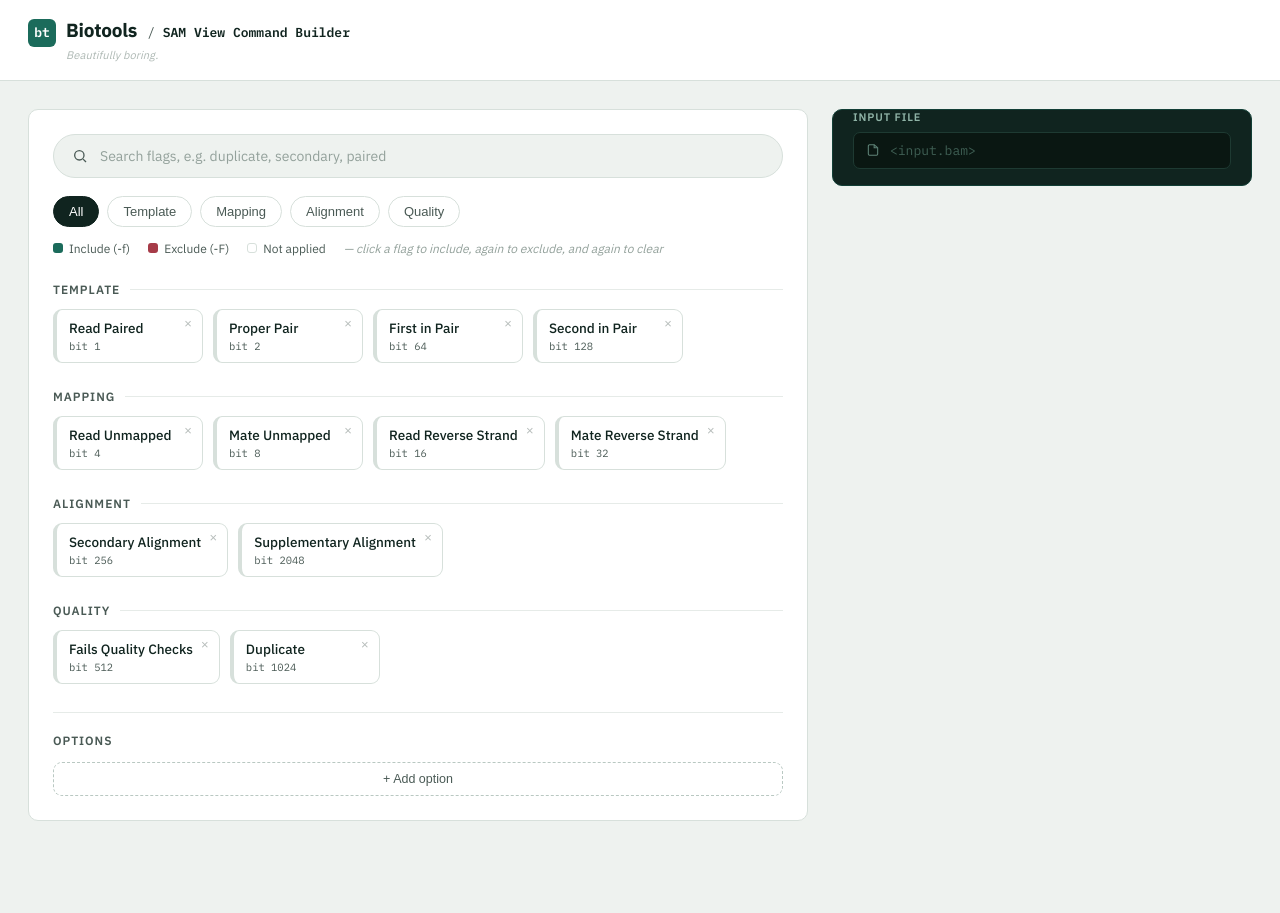
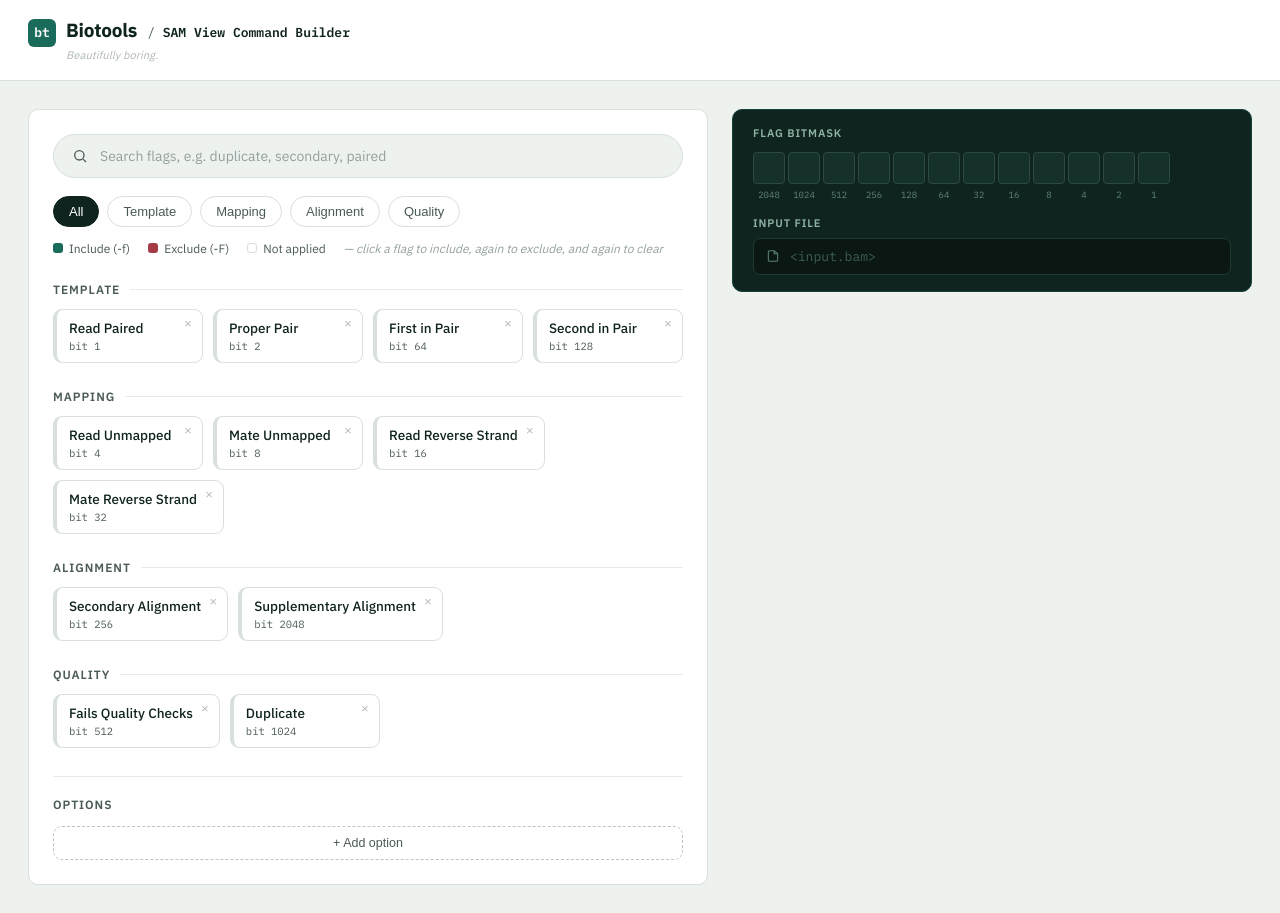
Before and after one commit to AishaEvering/BioTools, a React (Vite) app: page / in a window 1280 px wide. Before the commit the page ends 849 px from the top, so only its background shows below. Built offline with nearby package versions, Linux system fonts and the light colour scheme.

Commit message:
implemented the bitmaskbar

```diff
--- a/src/App.tsx
+++ b/src/App.tsx
@@ -2,15 +2,22 @@ import TopBar from "./ui/layout/TopBar/TopBar";
 import "./styles/global.css";
 import BuilderPanel from "./ui/layout/BuilderPanel/BuilderPanel";
 import OutputPanel from "./ui/layout/OutputPanel/OutputPanel";
+import { createFlagFilter } from "./domain/services/filtering/CreateFlagFilter";
+import { useState } from "react";
+import type { FlagFilter } from "./domain/filtering/FlagFilter";
 
 function App() {
+  const [flagFilter, setFlagFilter] = useState<FlagFilter>(
+    createFlagFilter([], []),
+  );
+
   return (
     <>
       <TopBar />
 
       <main className="workspace">
-        <BuilderPanel />
-        <OutputPanel />
+        <BuilderPanel flagFilter={flagFilter} setFlagFilter={setFlagFilter} />
+        <OutputPanel flagFilter={flagFilter} />
       </main>
     </>
   );
--- a/src/styles/global.css
+++ b/src/styles/global.css
@@ -16,7 +16,7 @@ a{color:inherit;}
     margin:0 auto;
     padding:28px;
     display:grid;
-    grid-template-columns: 1fr 420px;
+    grid-template-columns: 1fr 520px;
     gap:24px;
     align-items:start;
 }
--- /dev/null
+++ b/src/ui/BitMaskBar/BitMask.css
@@ -0,0 +1,35 @@
+.bit-cell{
+    flex:0 0 32px;
+    display:flex;
+    flex-direction:column;
+    align-items:center;
+    gap:5px;
+}
+
+.bit-box{
+    width:100%;
+    aspect-ratio:1;
+    border-radius:4px;
+    border:1px solid #2c4a41;
+    background:#16302a;
+    transition:all .15s ease;
+}
+
+.bit-cell.include .bit-box{
+    background:var(--terminal-accent);
+    border-color:var(--terminal-accent);
+}
+
+.bit-cell.exclude .bit-box{
+    background:#d6707c;
+    border-color:#d6707c;
+}
+
+.bit-cell .bit-val{
+    font-family:var(--mono);
+    font-size:9px;
+    color:#5f8377;
+}
+
+.bit-cell.include .bit-val{color:var(--terminal-accent);}
+.bit-cell.exclude .bit-val{color:#e59aa2;}
--- /dev/null
+++ b/src/ui/BitMaskBar/BitMask.tsx
@@ -0,0 +1,16 @@
+import "./BitMask.css";
+import type { SamFlag } from "../../domain/sam/SamFlag";
+
+interface BitMaskProps {
+  readonly flag: SamFlag;
+  state?: "include" | "exclude";
+}
+
+export default function BitMask({ flag, state }: BitMaskProps) {
+  return (
+    <div className={`bit-cell ${state ?? ""}`} title={flag.name}>
+      <div className="bit-box" />
+      <div className="bit-val">{flag.value}</div>
+    </div>
+  );
+}
--- /dev/null
+++ b/src/ui/BitMaskBar/BitMaskBar.css
@@ -0,0 +1,12 @@
+  .bitstrip{
+    display:flex;
+    gap:3px;
+    padding:0 20px 16px;
+    overflow-x:auto;
+  }
+.bitstrip::-webkit-scrollbar{height:5px;}
+
+.bitstrip::-webkit-scrollbar-thumb{
+    background:#2c4a41;
+    border-radius:3px;
+}
--- /dev/null
+++ b/src/ui/BitMaskBar/BitMaskBar.tsx
@@ -0,0 +1,34 @@
+import "./BitMaskBar.css";
+import type { FlagFilter } from "../../domain/filtering/FlagFilter";
+import type { SamFlag } from "../../domain/sam/SamFlag";
+import BitMask from "./BitMask";
+
+interface BitMaskBarProps {
+  flags: readonly SamFlag[];
+  flagFilter: FlagFilter;
+}
+
+export default function BitMaskBar({ flags, flagFilter }: BitMaskBarProps) {
+  const sortedFlags = [...flags].sort((a, b) => b.value - a.value);
+
+  return (
+    <div className="bitstrip">
+      {sortedFlags.map((flag) => {
+        const isIncluded = flagFilter.includedFlags.some(
+          (includedFlag) => includedFlag.id == flag.id,
+        );
+        const isExcluded = flagFilter.excludedFlags.some(
+          (excludedFlag) => excludedFlag.id === flag.id,
+        );
+
+        const state = isIncluded
+          ? "include"
+          : isExcluded
+            ? "exclude"
+            : undefined;
+
+        return <BitMask key={flag.id} flag={flag} state={state} />;
+      })}
+    </div>
+  );
+}
--- a/src/ui/layout/BuilderPanel/BuilderPanel.tsx
+++ b/src/ui/layout/BuilderPanel/BuilderPanel.tsx
@@ -17,13 +17,18 @@ import type { SelectedViewOption } from "../../../domain/options/SelectedViewOpt
 const samFlagCatalog = new SamFlagCatalog();
 const viewOptionCatalog = new ViewOptionCatalog();
 
-export default function BuilderPanel() {
+interface BuilderPanelProps {
+  flagFilter: FlagFilter;
+  setFlagFilter: React.Dispatch<React.SetStateAction<FlagFilter>>;
+}
+
+export default function BuilderPanel({
+  flagFilter,
+  setFlagFilter,
+}: BuilderPanelProps) {
   const [searchText, setSearchText] = useState("");
   const [selectedCategory, setSelectedCategory] = useState("All");
   const [hiddenFlagIds, setHiddenFlagIds] = useState<Set<number>>(new Set());
-  const [flagFilter, setFlagFilter] = useState<FlagFilter>(
-    createFlagFilter([], []),
-  );
   const [selectedOptions, setSelectedOptions] = useState<SelectedViewOption[]>(
     [],
   );
--- a/src/ui/layout/OutputPanel/OutputPanel.css
+++ b/src/ui/layout/OutputPanel/OutputPanel.css
@@ -7,6 +7,13 @@
     overflow:hidden;
     border:1px solid var(--teal-deep);
   }
+  .op-head{
+    padding:16px 20px 0;
+  }
+  .op-head h2{
+    font-size:11px;text-transform:uppercase;letter-spacing:.08em;
+    color:#8fb3a6;font-weight:600;margin:0 0 12px;
+  }
 
  @media (max-width: 880px){
     .output-panel{position:static;}
--- a/src/ui/layout/OutputPanel/OutputPanel.tsx
+++ b/src/ui/layout/OutputPanel/OutputPanel.tsx
@@ -1,12 +1,26 @@
 import { useState } from "react";
 import "./OutputPanel.css";
 import InputFile from "../../InputFile/InputFile";
+import { SamFlagCatalog } from "../../../domain/services/samFlags/SamFlagCatalog";
+import type { FlagFilter } from "../../../domain/filtering/FlagFilter";
+import BitMaskBar from "../../BitMaskBar/BitMaskBar";
 
-export default function OutputPanel() {
+interface OutputPanelProps {
+  flagFilter: FlagFilter;
+}
+
+const samFlagCatalog = new SamFlagCatalog();
+
+export default function OutputPanel({ flagFilter }: OutputPanelProps) {
   const [inputFile, setInputFile] = useState("");
+  const flags = samFlagCatalog.getAll();
 
   return (
     <div className="output-panel">
+      <div className="op-head">
+        <h2>Flag bitmask</h2>
+      </div>
+      <BitMaskBar flags={flags} flagFilter={flagFilter} />
       <InputFile value={inputFile} onChange={setInputFile} />
     </div>
   );
```
